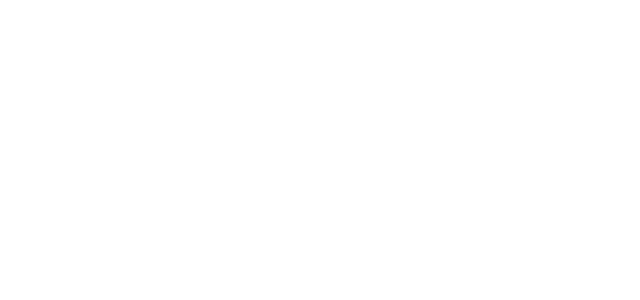
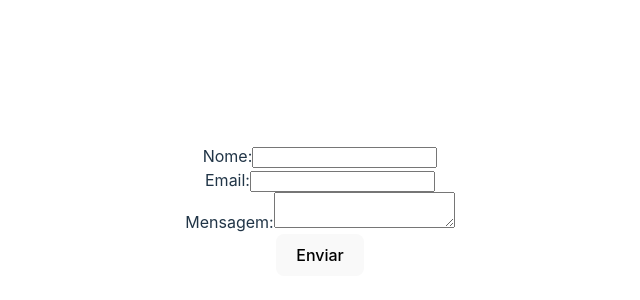
Before and after one commit to qmclouca/SENAC_REACT_FRONT, a React (Vite) app in the folder LanchesSenac/: page /FormularioExemplo in a window 1280 px wide. Before the commit this address had no page. Shown: the part 190-490 px from the top of the page, without its empty margins (320-960 px from the left). Built offline with nearby package versions, Linux system fonts and the light colour scheme.

Commit message:
implementação de um formulário de exemplo

```diff
--- a/LanchesSenac/src/App.tsx
+++ b/LanchesSenac/src/App.tsx
@@ -4,6 +4,7 @@
 import Autor from "./Pages/Autor/Autor";
 import Cardapio from "./Pages/Cardapio/Cardapio";
 import Shares from "./Pages/Shares/Share";
+import FormularioEx from "./Pages/FormularioEx/FormularioEx";
 
 const App = () => {
   return (
@@ -14,9 +15,9 @@
         <Route path="/autor" element={<Autor />} />
         <Route path="/cardapio" element={<Cardapio />} />
         <Route path="/Share" element={<Shares/>} />
+        <Route path="/FormularioExemplo" element={<FormularioEx/>} />
       </Routes>
     </Router>
   );
 };
-
 export default App;
--- /dev/null
+++ b/LanchesSenac/src/Pages/FormularioEx/FormularioEx.tsx
@@ -0,0 +1,10 @@
+import Formulario from "../../components/Formulario/Formulario";
+
+const FormularioEx = () => {
+  return (
+    <>
+        <Formulario />
+    </>
+  );
+};
+export default FormularioEx;
--- /dev/null
+++ b/LanchesSenac/src/components/Formulario/Formulario.tsx
@@ -0,0 +1,61 @@
+import React, {useState} from 'react';
+
+const Formulario = () => {
+    const [formData, setFormData] = useState({
+        nome:'',
+        email:'',
+        mensagem:''
+    });
+
+    const handleChange = (e) =>{
+        const {name, value} = e.target;
+        setFormData({
+            ...formData,
+            [name]: value
+        });
+    };
+
+    const handleSubmit = (e) => {
+        e.preventDefault();
+        //chamada de API para enviar dados via POST
+        console.log('Dados do formulário:', formData);
+    };
+
+    return (
+        <>
+            <form onSubmit={handleSubmit}>
+                <div>
+                    <label htmlFor="nome">Nome:</label>
+                    <input
+                        type="text"
+                        id="nome"
+                        name="nome"
+                        value={formData.nome}
+                        onChange={handleChange}>
+                    </input>
+                </div>
+                <div>
+                    <label htmlFor="email">Email:</label>
+                    <input
+                        type="email"
+                        id="email"
+                        name="email"
+                        value={formData.email}
+                        onChange={handleChange}>
+                    </input>
+                </div>
+                <div>
+                    <label htmlFor="mensagem">Mensagem:</label>
+                    <textarea
+                        id="mensagem"
+                        name="mensagem"
+                        value={formData.mensagem}
+                        onChange={handleChange}>
+                    </textarea>
+                </div>
+                <button type="submit">Enviar</button>
+            </form>
+        </>
+    );
+};
+export default Formulario;
```
Also changed, not shown: LanchesSenac/src/components/Formulario/Formulario.css (added).
